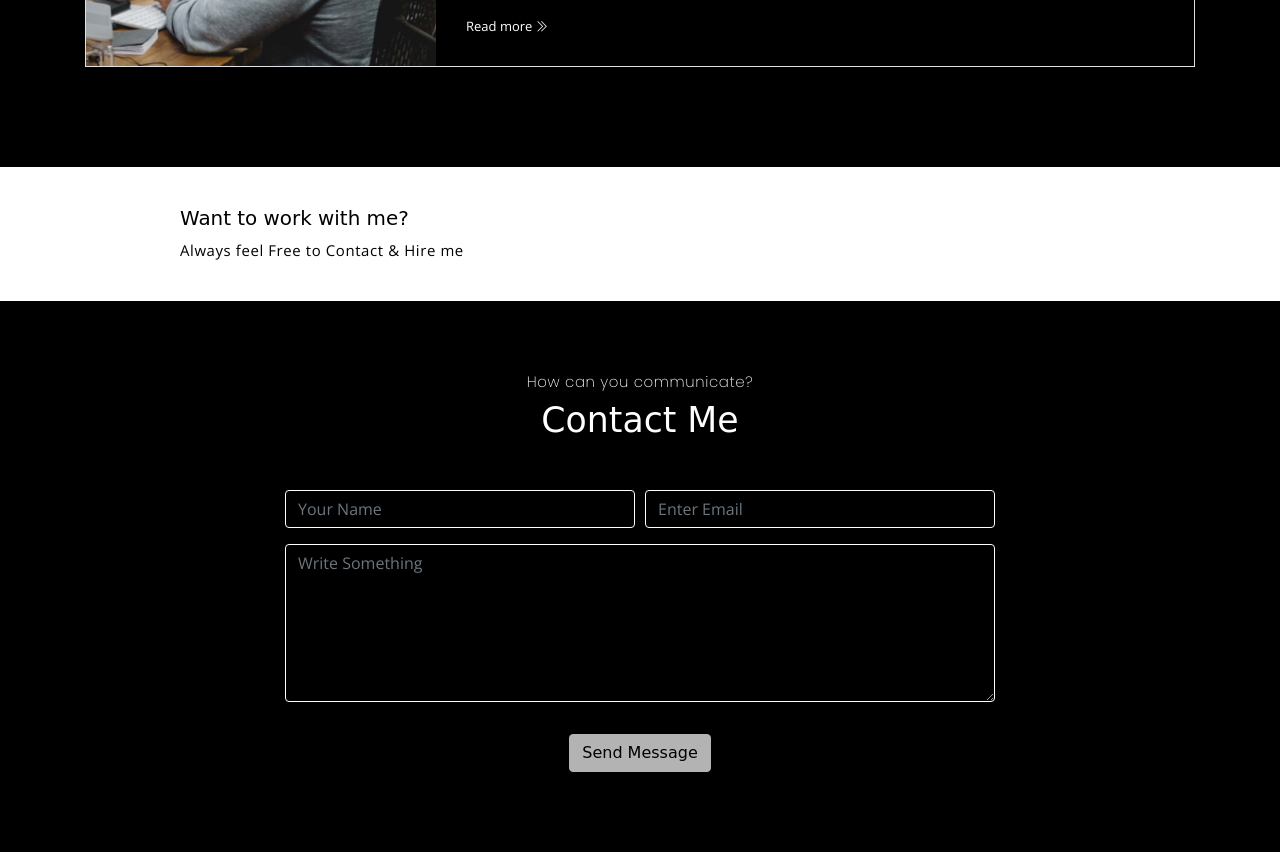
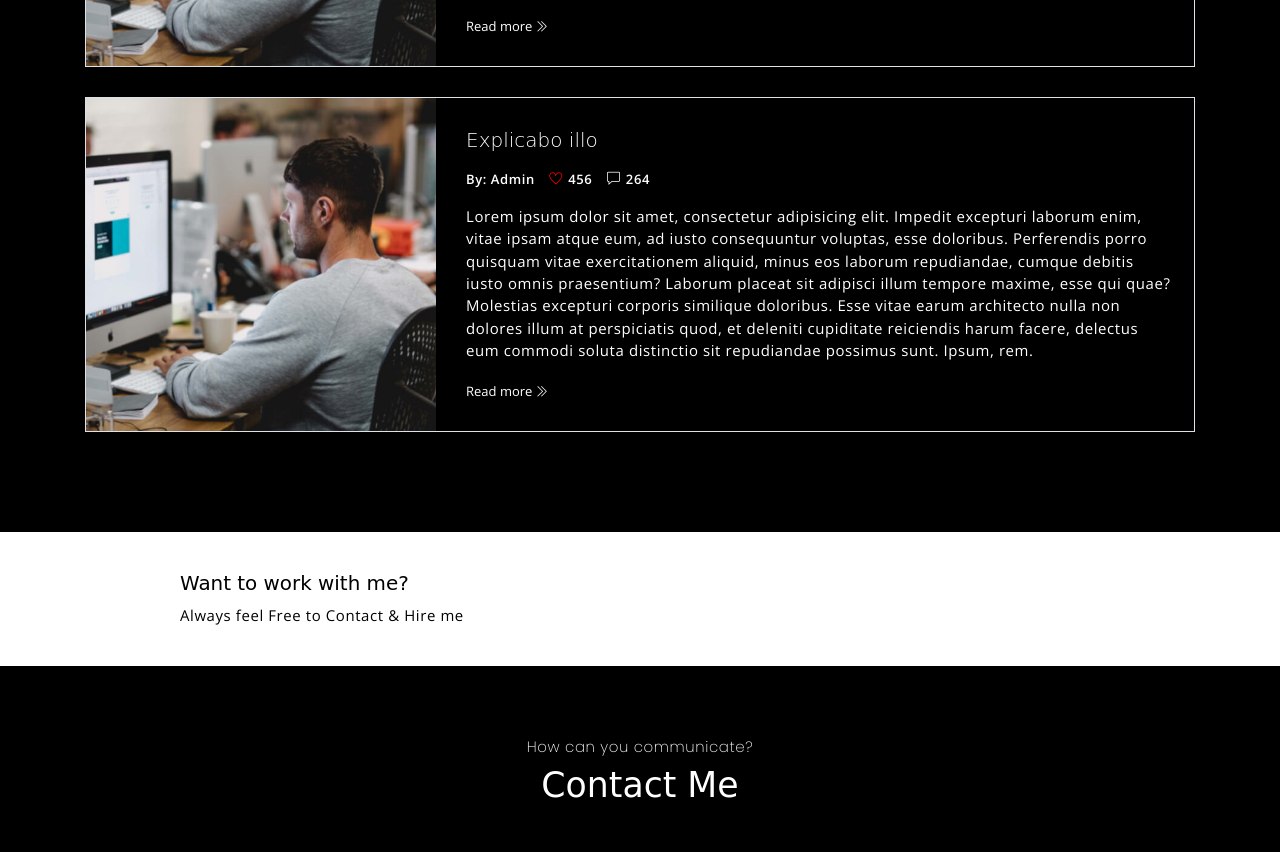
Before and after one commit to mariaampimpyenan/myweb, a website: page index.html in a window 1280 px wide. Shown: the part 3612-4464 px from the top of the page. Drawn offline with nearby package versions, Linux system fonts and the light colour scheme; a web font is replaced by a local one.

Commit message:
Update index.html

```diff
--- a/index.html
+++ b/index.html
@@ -239,6 +239,26 @@
                 </div>
             </div><!-- end of blog wrapper -->
 
+	  <!-- blog-wrapper -->
+            <div class="blog-card">
+                <div class="blog-card-header">
+                    <img src="assets/imgs/img-2.jpg" class="blog-card-img" alt="Download free bootstrap 4 landing page, free boootstrap 4 templates, Download free bootstrap 4.1 landing page, free boootstrap 4.1.1 templates, meyawo Landing page">
+                </div>
+                <div class="blog-card-body">
+                    <h5 class="blog-card-title">Explicabo illo</h6>
+
+                    <p class="blog-card-caption">
+                        <a href="#">By: Admin</a>
+                        <a href="#"><i class="ti-heart text-danger"></i> 456</a>
+                        <a href="#"><i class="ti-comment"></i> 264</a>
+                    </p>
+
+                    <p>Lorem ipsum dolor sit amet, consectetur adipisicing elit. Impedit excepturi laborum enim, vitae ipsam atque eum, ad iusto consequuntur voluptas, esse doloribus. Perferendis porro quisquam vitae exercitationem aliquid, minus eos laborum repudiandae, cumque debitis iusto omnis praesentium? Laborum placeat sit adipisci illum tempore maxime, esse qui quae? Molestias excepturi corporis similique doloribus. Esse vitae earum architecto nulla non dolores illum at perspiciatis quod, et deleniti cupiditate reiciendis harum facere, delectus eum commodi soluta distinctio sit repudiandae possimus sunt. Ipsum, rem.</p>
+
+                    <a href="#" class="blog-card-link">Read more <i class="ti-angle-double-right"></i></a>
+                </div>
+            </div><!-- end of blog wrapper -->
+
         </div><!-- end of container -->
     </section><!-- end of blog section -->
 
```
